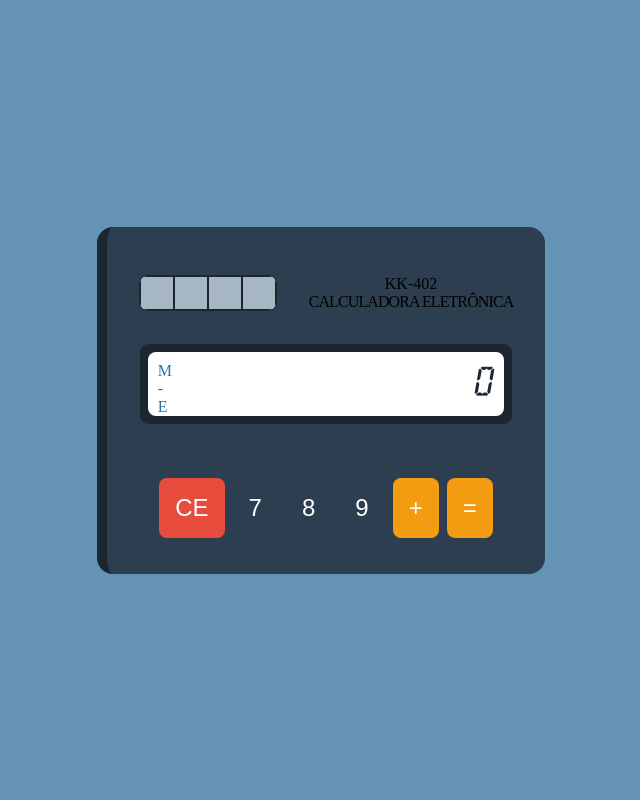
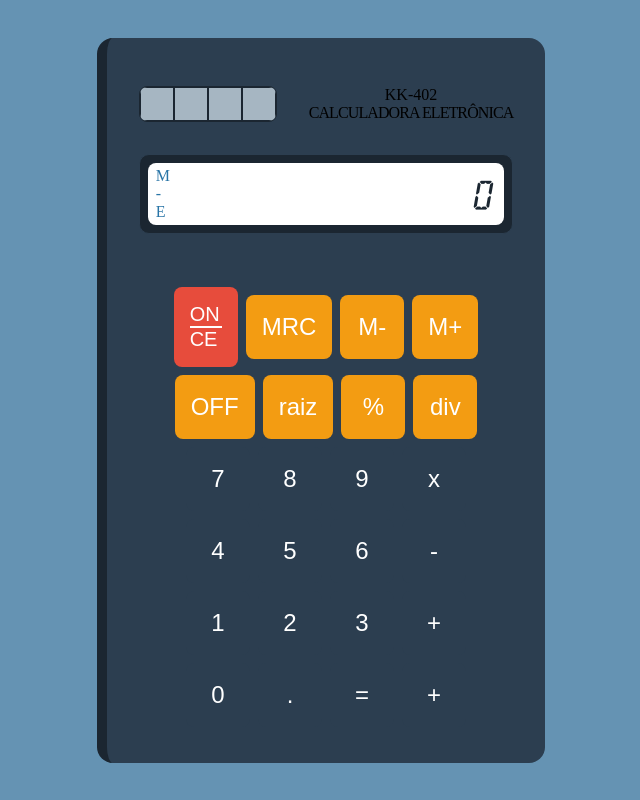
Before and after one commit to valmirpst/calculator-aps, a website built with Vite: page index.html in a window 1280 px wide. Shown: the whole page, without its empty margins (319-959 px from the left). Built offline with nearby package versions, Linux system fonts and the light colour scheme.

Commit message:
Add buttons and some stylization

```diff
--- a/index.html
+++ b/index.html
@@ -1,5 +1,6 @@
 <!DOCTYPE html>
 <html lang="pt-BR">
+
 <head>
   <meta charset="UTF-8" />
   <meta name="viewport" content="width=device-width, initial-scale=1.0" />
@@ -35,15 +36,50 @@
       </section>
 
       <section id="teclado" class="corpoCalculadora">
-          <button class="botao botao-vermelho">CE</button>
+        <div class="row">
+          <button class="botao botao-vermelho botao-once">
+            <span>ON</span>
+            <div class="dash"></div>
+            <span>CE</span>
+          </button>
+          <button class="botao botao-laranja">MRC</button>
+          <button class="botao botao-igual">M-</button>
+          <button class="botao botao-igual">M+</button>
+        </div>
+        <div class="row">
+          <button class="botao botao-laranja">OFF</button>
+          <button class="botao botao-laranja">raiz</button>
+          <button class="botao botao-igual">%</button>
+          <button class="botao botao-igual">div</button>
+        </div>
+        <div class="row">
           <button class="botao">7</button>
           <button class="botao">8</button>
           <button class="botao">9</button>
-          <button class="botao botao-laranja">+</button>
-          <button class="botao botao-igual">=</button>
+          <button class="botao">x</button>
+        </div>
+        <div class="row">
+          <button class="botao">4</button>
+          <button class="botao">5</button>
+          <button class="botao">6</button>
+          <button class="botao">-</button>
+        </div>
+        <div class="row">
+          <button class="botao">1</button>
+          <button class="botao">2</button>
+          <button class="botao">3</button>
+          <button class="botao">+</button>
+        </div>
+        <div class="row">
+          <button class="botao">0</button>
+          <button class="botao">.</button>
+          <button class="botao">=</button>
+          <button class="botao">+</button>
+        </div>
       </section>
     </main>
   </div>
   <script type="module" src="/src/index.ts"></script>
 </body>
+
 </html>
--- a/src/assets/styles/cabecalhoCalculadora.css
+++ b/src/assets/styles/cabecalhoCalculadora.css
@@ -5,7 +5,8 @@
   align-items: center;
   padding: 2rem 1rem;
   gap: 2rem;
-  border-bottom: 1px solid var(--cinza-escuro); }
+  border-bottom: 1px solid var(--cinza-escuro);
+}
 
 .titulo-calculadora {
   display: flex;
@@ -30,7 +31,6 @@
   height: 2rem;
 }
 
-
 .caixa-nome-calculadora {
   color: var(--acento);
   display: flex;
@@ -43,7 +43,6 @@
   font-size: 1rem;
   letter-spacing: -0.9px;
 }
-
 
 .display-calculadora {
   background-color: var(--preto);
@@ -58,12 +57,13 @@
   border-radius: 8px;
   display: flex;
   justify-content: space-between;
-  padding: 10px 15px 0 10px;
+  align-items: center;
+  padding: 0.25rem 1rem 0.25rem 0.5rem;
 }
 
 .mensagens-display {
   color: var(--azul);
-  }
+}
 
 .digitos-display {
   font-family: var(--fonte-digital);
--- a/src/assets/styles/corpoCalculadora.css
+++ b/src/assets/styles/corpoCalculadora.css
@@ -1,11 +1,19 @@
 .corpoCalculadora {
   padding: 1rem;
   display: flex;
+  flex-direction: column;
   justify-content: center;
   align-items: center;
 }
 
+.corpoCalculadora > .row {
+  display: flex;
+  align-items: center;
+}
+
 .botao {
+  min-width: 4rem;
+  min-height: 4rem;
   background-color: var(--cinza-escuro);
   border-radius: 8px;
   color: var(--branco);
@@ -29,3 +37,16 @@
   background-color: var(--laranja);
   color: var(--branco);
 }
+
+.botao-once {
+  font-size: 1.25rem;
+  display: flex;
+  flex-direction: column;
+  justify-content: center;
+}
+
+.botao-once > .dash {
+  width: 100%;
+  height: 2px;
+  background-color: var(--branco);
+}
```
Also changed, not shown: src/assets/img/calculator.jpeg (deleted). Lines whose indentation alone changed are shown as unchanged.
